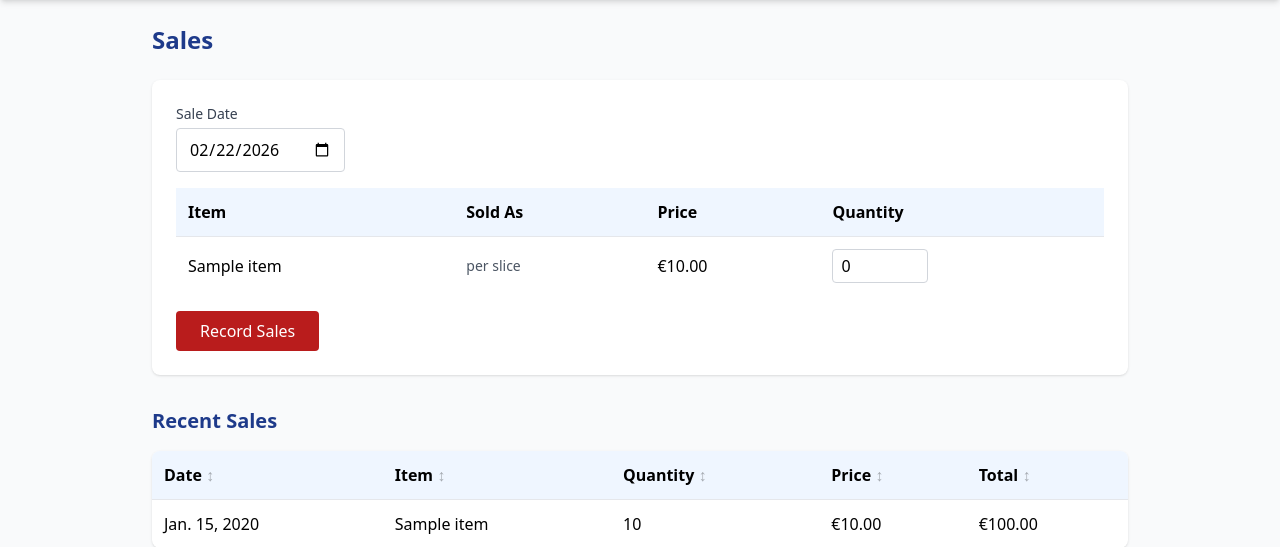
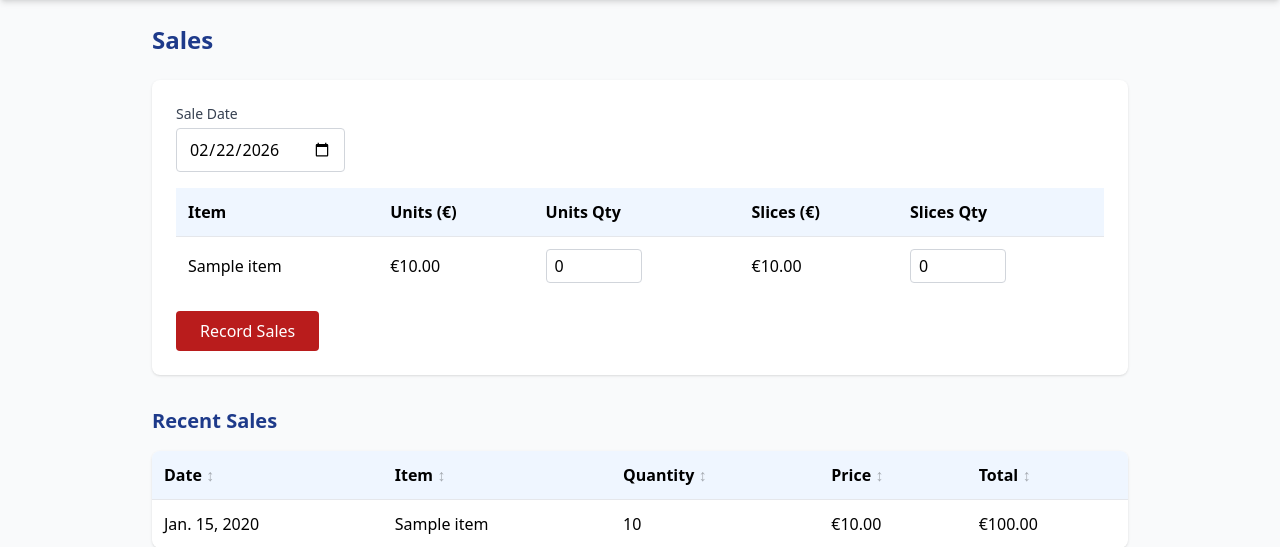
Before and after one commit to jmetzg11/bakery, a Django app: page /sales/ in a window 1280 px wide. Shown: the part 60-607 px from the top of the page. Run offline with Django 5.2, Linux system fonts and the light colour scheme; a user stored in the database is signed in; tables that the repository leaves empty hold one stand-in row (values such as "Sample post"); some libraries are stand-ins or nearby versions.

Commit message:
Fix reports and sales to handle slices and units

```diff
--- a/src/core/admin.py
+++ b/src/core/admin.py
@@ -33,7 +33,8 @@ class IngredientAdmin(admin.ModelAdmin):
 
 @admin.register(Item)
 class ItemAdmin(admin.ModelAdmin):
-    list_display = ('name', 'servings_per_unit', 'price_per_unit', 'price_per_serving', 'sold_by_slice')
+    list_display = ('name', 'price_per_unit', 'price_per_serving', 'servings_per_unit', 'sold_by_slice')
+    fields = ('name', 'price_per_unit', 'sold_by_slice','servings_per_unit', 'price_per_serving')
     inlines = [ItemIngredientInline]
     change_form_template = 'admin/core/item/change_form.html'
 
--- a/src/core/dto.py
+++ b/src/core/dto.py
@@ -7,6 +7,7 @@ from django.db.models import QuerySet
 @dataclass
 class UsageBreakdown:
     item_name: str
+    amount: Decimal
     percentage: int
 
 
--- a/src/core/models.py
+++ b/src/core/models.py
@@ -103,7 +103,7 @@ class IngredientOrder(models.Model):
 class ItemSold(models.Model):
     date = models.DateField()
     item = models.ForeignKey(Item, on_delete=models.CASCADE)
-    quantity = models.IntegerField()
+    quantity = models.DecimalField(max_digits=10, decimal_places=2)
     price = models.DecimalField(max_digits=10, decimal_places=2)
 
     def total_revenue(self):
--- a/src/core/templates/core/sales.html
+++ b/src/core/templates/core/sales.html
@@ -1,4 +1,5 @@
 {% extends "core/base.html" %}
+{% load core_filters %}
 {% block title %}Record Sales{% endblock %}
 {% block content %}
 <h1 class="text-2xl font-bold text-blue-900 mb-6">Sales</h1>
@@ -16,31 +17,33 @@
         <thead class="bg-blue-50">
             <tr>
                 <th class="text-left p-3">Item</th>
-                <th class="text-left p-3">Sold As</th>
-                <th class="text-left p-3">Price</th>
-                <th class="text-left p-3">Quantity</th>
+                <th class="text-left p-3">Units (&euro;)</th>
+                <th class="text-left p-3">Units Qty</th>
+                <th class="text-left p-3">Slices (&euro;)</th>
+                <th class="text-left p-3">Slices Qty</th>
             </tr>
         </thead>
         <tbody>
             {% for item in items %}
             <tr class="border-t border-gray-200">
                 <td class="p-3">{{ item.name }}</td>
-                <td class="p-3 text-sm text-gray-600">
-                    {% if item.sold_by_slice %}per slice{% else %}whole unit{% endif %}
-                </td>
+                <td class="p-3">&euro;{{ item.price_per_unit }}</td>
                 <td class="p-3">
-                    {% if item.sold_by_slice %}
-                        &euro;{{ item.price_per_serving }}
-                    {% else %}
-                        &euro;{{ item.price_per_unit }}
-                    {% endif %}
-                </td>
-                <td class="p-3">
-                    <input type="number" name="quantity_{{ item.id }}"
+                    <input type="number" name="unit_qty_{{ item.id }}"
                            min="0" step="1" value="0"
-                           placeholder="{% if item.sold_by_slice %}slices{% else %}units{% endif %}"
                            class="border border-gray-300 rounded px-2 py-1 w-24">
                 </td>
+                {% if item.sold_by_slice %}
+                <td class="p-3">&euro;{{ item.price_per_serving }}</td>
+                <td class="p-3">
+                    <input type="number" name="slice_qty_{{ item.id }}"
+                           min="0" step="1" value="0"
+                           class="border border-gray-300 rounded px-2 py-1 w-24">
+                </td>
+                {% else %}
+                <td class="p-3 text-gray-300">&mdash;</td>
+                <td class="p-3 text-gray-300">&mdash;</td>
+                {% endif %}
             </tr>
             {% endfor %}
         </tbody>
@@ -69,7 +72,7 @@
         <tr class="border-t border-gray-200">
             <td class="p-3">{{ sale.date }}</td>
             <td class="p-3">{{ sale.item.name }}</td>
-            <td class="p-3">{{ sale.quantity }}</td>
+            <td class="p-3">{{ sale.quantity|clean_qty }}</td>
             <td class="p-3">&euro;{{ sale.price }}</td>
             <td class="p-3">&euro;{{ sale.total_revenue }}</td>
         </tr>
--- /dev/null
+++ b/src/core/templatetags/core_filters.py
@@ -0,0 +1,13 @@
+from decimal import Decimal
+from django import template
+
+register = template.Library()
+
+
+@register.filter
+def clean_qty(value):
+    """Display whole numbers without decimals, fractional numbers with decimals."""
+    d = Decimal(str(value))
+    if d == d.to_integral_value():
+        return str(int(d))
+    return str(d.normalize())
--- a/src/core/views.py
+++ b/src/core/views.py
@@ -93,20 +93,28 @@ class SalesView(View):
     def post(self, request):
         form = SaleDateForm(request.POST)
         form.is_valid()
+        sale_date = form.cleaned_data['sale_date']
 
         for item in Item.objects.all():
-            raw_qty = request.POST.get(f'quantity_{item.id}', '0')
+            raw_unit = request.POST.get(f'unit_qty_{item.id}', '0')
+            raw_slice = request.POST.get(f'slice_qty_{item.id}', '0')
             try:
-                qty = int(raw_qty)
-            except (ValueError, TypeError):
-                qty = 0
-            if qty > 0:
-                price = item.price_per_serving if item.sold_by_slice else item.price_per_unit
+                unit_qty = Decimal(raw_unit)
+            except Exception:
+                unit_qty = Decimal('0')
+            try:
+                slice_qty = Decimal(raw_slice)
+            except Exception:
+                slice_qty = Decimal('0')
+
+            quantity = unit_qty + slice_qty / item.servings_per_unit
+            if quantity > 0:
+                revenue = unit_qty * item.price_per_unit + slice_qty * item.price_per_serving
                 ItemSold.objects.create(
-                    date=form.cleaned_data['sale_date'],
+                    date=sale_date,
                     item=item,
-                    quantity=qty,
-                    price=price,
+                    quantity=quantity,
+                    price=round(revenue / quantity, 2),
                 )
 
         return redirect('core:sales')
@@ -158,11 +166,7 @@ class ReportsView(View):
                 item_id=sold['item_id']
             ).select_related('ingredient')
             for ii in item_ingredients:
-                if item_obj.sold_by_slice:
-                    units_made = Decimal(sold['total_qty']) / item_obj.servings_per_unit
-                else:
-                    units_made = Decimal(sold['total_qty'])
-                usage_amount = round(ii.amount * units_made, 2)
+                usage_amount = round(ii.amount * Decimal(sold['total_qty']), 2)
                 ingredient_usage[ii.ingredient.name] += usage_amount
                 ingredient_item_usage[ii.ingredient.name][item_obj.name] += usage_amount
 
@@ -187,7 +191,7 @@ class ReportsView(View):
             if used > 0 and name in ingredient_item_usage:
                 for item_name, amount in sorted(ingredient_item_usage[name].items()):
                     pct = round(amount / used * 100)
-                    breakdown.append(UsageBreakdown(item_name=item_name, percentage=pct))
+                    breakdown.append(UsageBreakdown(item_name=item_name, amount=amount, percentage=pct))
             ingredient_balance.append(IngredientBalance(
                 name=name,
                 ordered=ordered,
```
Also changed, not shown: src/core/templates/core/reports.html (+36 -16 lines), src/templates/admin/core/item/change_form.html (+13 -3 lines), src/core/migrations/0004_alter_itemsold_quantity.py (added), src/core/templatetags/__init__.py (added).
